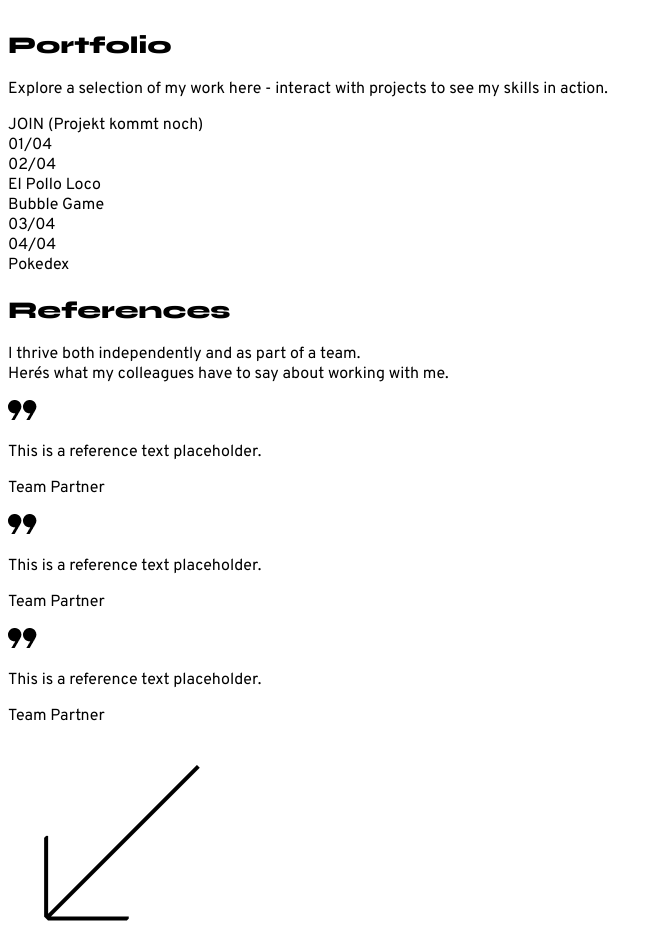
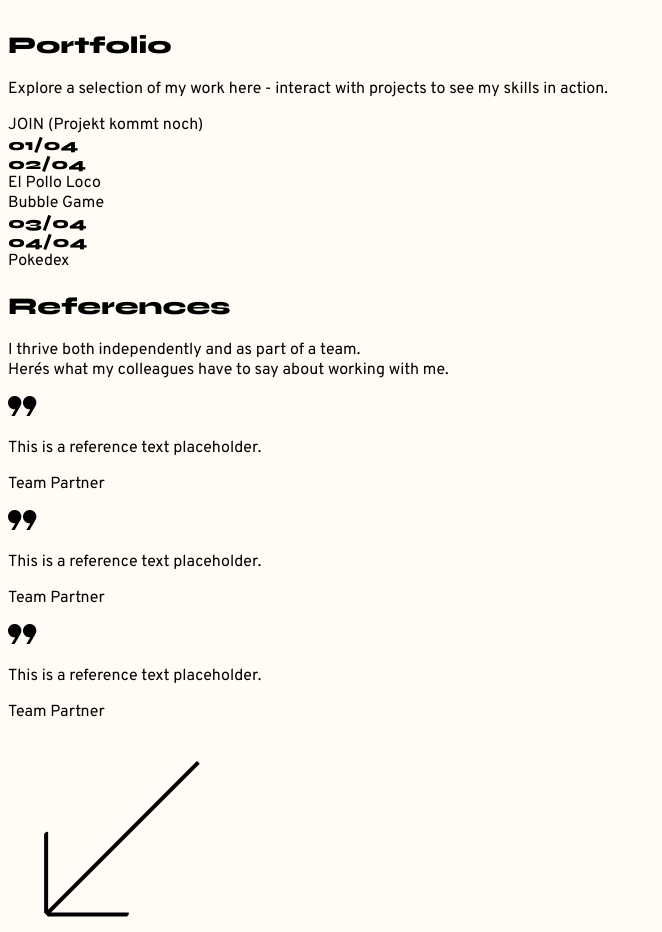
Before and after one commit to Magdalena260/Portfolio, an Angular app: page / in a window 1280 px wide. Shown: the part 3100-4032 px from the top of the page, without its empty margins (0-662 px from the left). Built offline with nearby package versions, Linux system fonts and the light colour scheme.

Commit message:
color background

```diff
--- a/src/app/portfolio/portfolio.scss
+++ b/src/app/portfolio/portfolio.scss
@@ -0,0 +1,3 @@
+.project-number {
+  font-family: 'Syne', sans-serif;
+}
--- a/src/styles.scss
+++ b/src/styles.scss
@@ -9,9 +9,11 @@
 }
 
 body {
+  background-color: #FEFCF4;
   font-family: 'Overpass', sans-serif;
 }
 
-h1, h2 {
+h1,
+h2 {
   font-family: 'Syne', sans-serif;
 }
```
